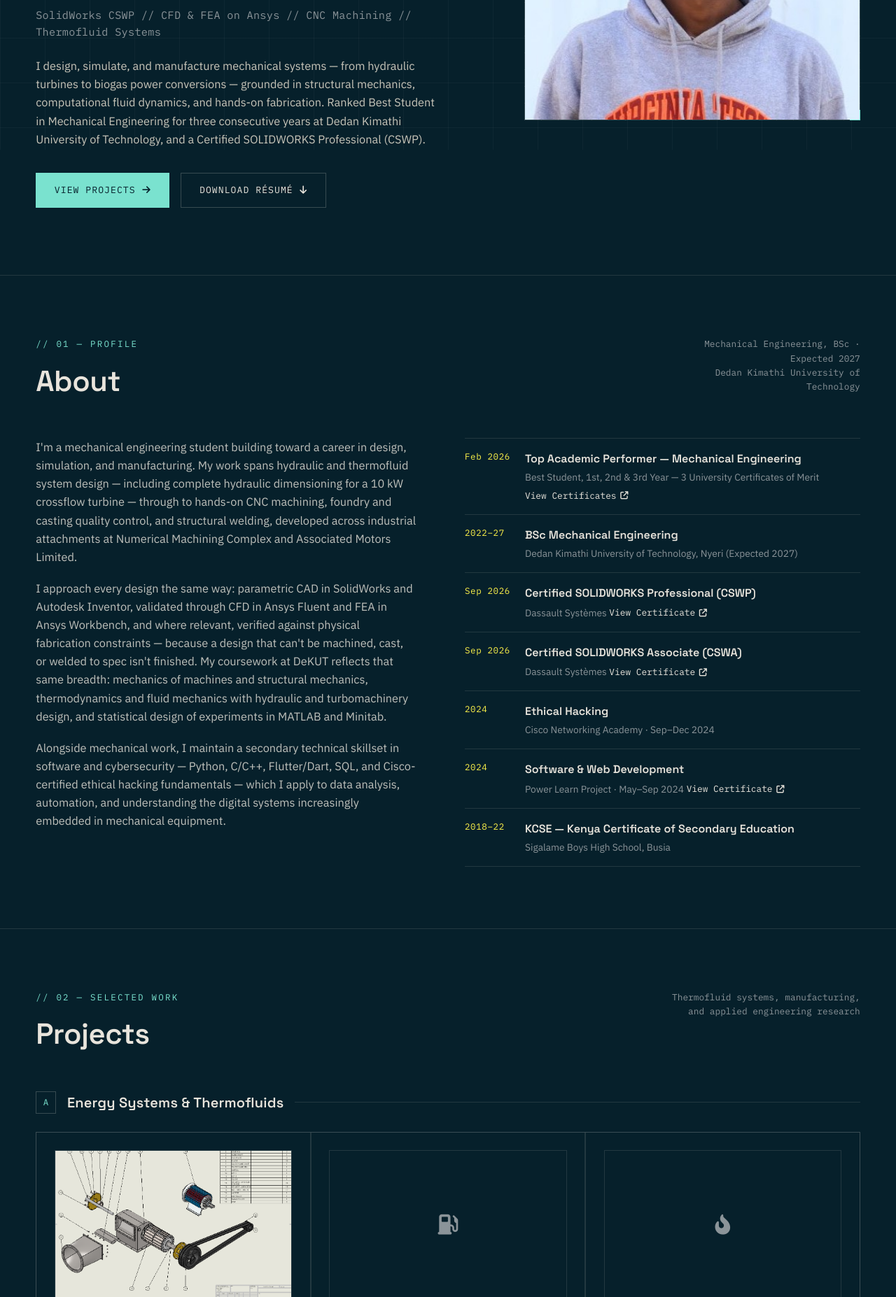
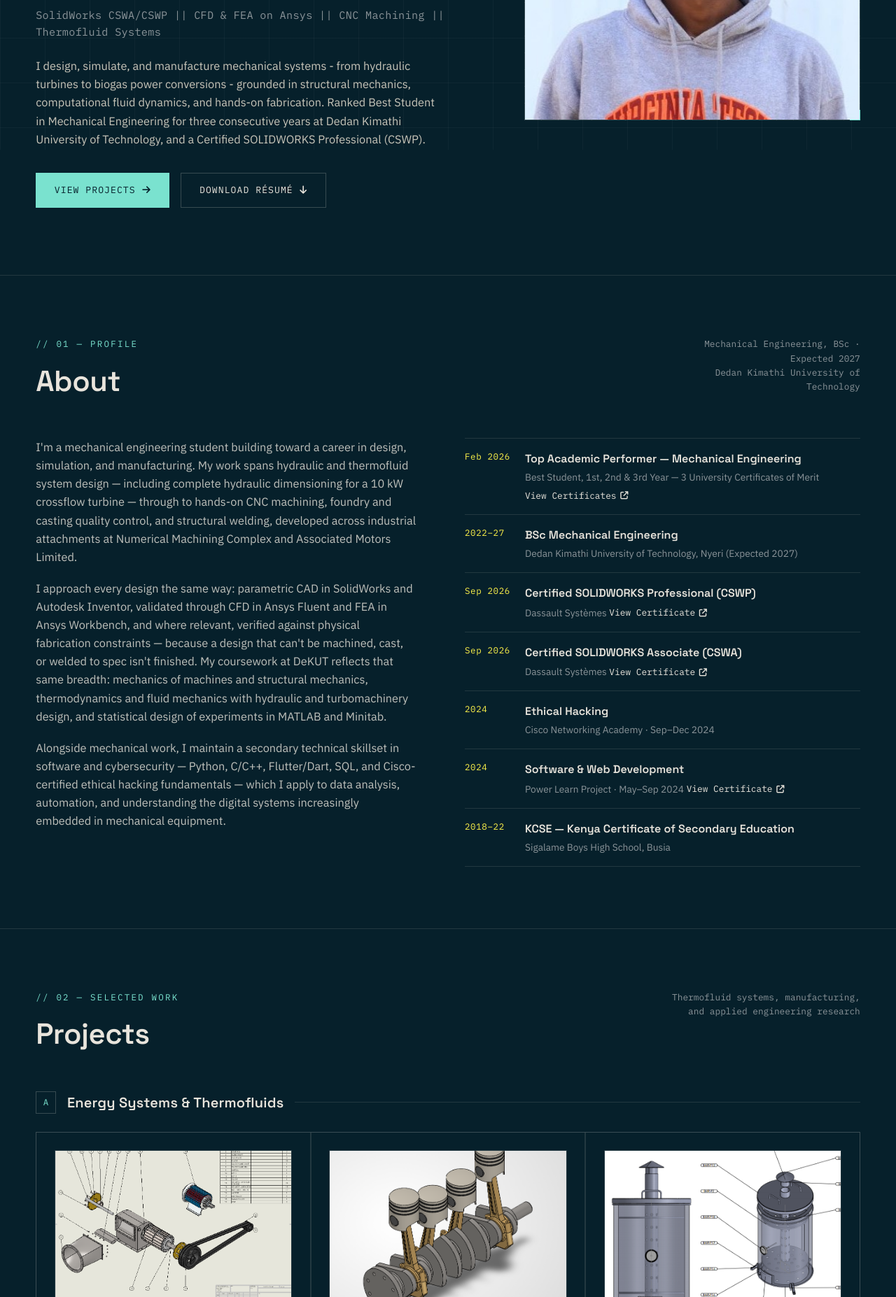
Before and after one commit to Betruck/portfolio, a plain HTML site: page index.html in a window 1280 px wide. Shown: the part 586-2440 px from the top of the page at 70% size. Drawn offline with Linux system fonts and the light colour scheme.

Commit message:
Added missing pictures

```diff
--- a/index.html
+++ b/index.html
@@ -34,8 +34,8 @@
   <div class="container hero-grid">
     <div>
       <h1>Mechanical engineer,<br>engineered for <span class="accent">performance</span><br>under real-world load.</h1>
-      <p class="hero-sub">SolidWorks CSWP // CFD &amp; FEA on Ansys // CNC Machining // Thermofluid Systems</p>
-      <p class="lead">I design, simulate, and manufacture mechanical systems — from hydraulic turbines to biogas power conversions — grounded in structural mechanics, computational fluid dynamics, and hands-on fabrication. Ranked Best Student in Mechanical Engineering for three consecutive years at Dedan Kimathi University of Technology, and a Certified SOLIDWORKS Professional (CSWP).</p>
+      <p class="hero-sub">SolidWorks CSWA/CSWP || CFD &amp; FEA on Ansys || CNC Machining || Thermofluid Systems</p>
+      <p class="lead">I design, simulate, and manufacture mechanical systems - from hydraulic turbines to biogas power conversions - grounded in structural mechanics, computational fluid dynamics, and hands-on fabrication. Ranked Best Student in Mechanical Engineering for three consecutive years at Dedan Kimathi University of Technology, and a Certified SOLIDWORKS Professional (CSWP).</p>
       <div class="hero-buttons">
         <a href="#projects" class="btn-primary">View Projects <i class="fa-solid fa-arrow-right"></i></a>
         <a href="resources/Betruck Ouma CV.pdf" class="btn-ghost" download>Download Résumé <i class="fa-solid fa-arrow-down"></i></a>
@@ -128,14 +128,14 @@
         <div class="tags"><span>Hydraulic Design</span><span>Structural Analysis</span><span>CAD</span></div>
       </div>
       <div class="card">
-        <div class="thumb"><i class="fa-solid fa-gas-pump"></i></div>
+        <div class="thumb"><img src="resources/BiogasEngine.png" alt="Biogas generator conversion prototype"></div>
         <h4>Biogas Generator Conversion</h4>
         <p>Mechanical conversion of a gasoline engine into a 4 kW biogas-fueled power generation system, addressing fuel delivery, compression ratio, and combustion chamber modifications for biogas operation.</p>
         <div class="tags"><span>Combustion Systems</span><span>Mechanical Conversion</span></div>
         <span class="status"><span class="led"></span>In progress</span>
       </div>
       <div class="card">
-        <div class="thumb"><i class="fa-solid fa-fire-flame-curved"></i></div>
+        <div class="thumb"><img src="resources/Briqutte.png" alt="Enriched biomass briquettes prototype"></div>
         <h4>Enriched Biomass Briquettes</h4>
         <p>Experimental research analyzing combustion kinetics and thermal dynamics of enriched biomass briquettes, using OriginPro for data analysis and curve fitting.</p>
         <div class="tags"><span>Combustion Kinetics</span><span>OriginPro</span><span>Thermal Analysis</span></div>
```
Also changed, not shown: resources/BiogasEngine.png (added), resources/Briqutte.png (added), resources/certifications/cswa.png, resources/certifications/cswp.png.
